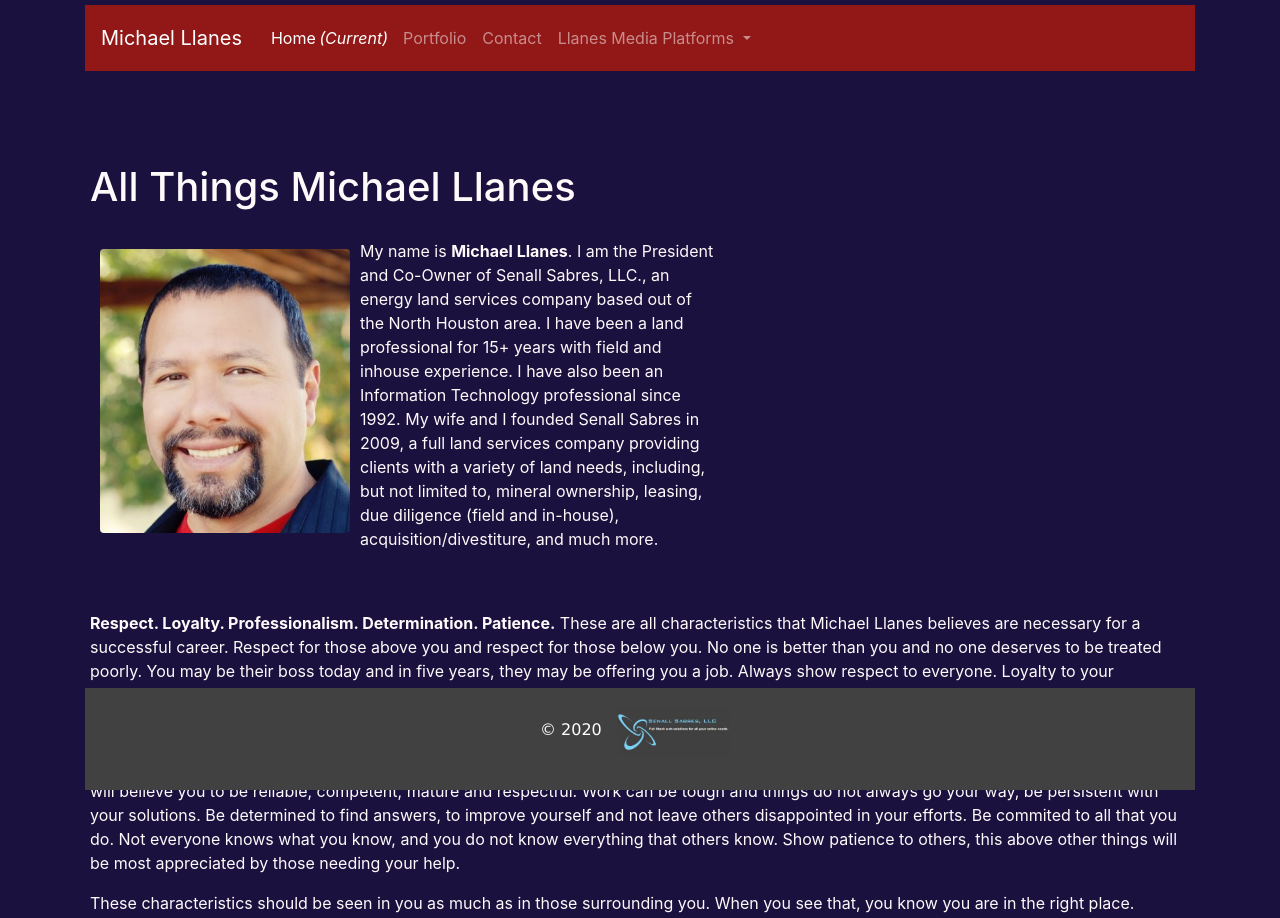
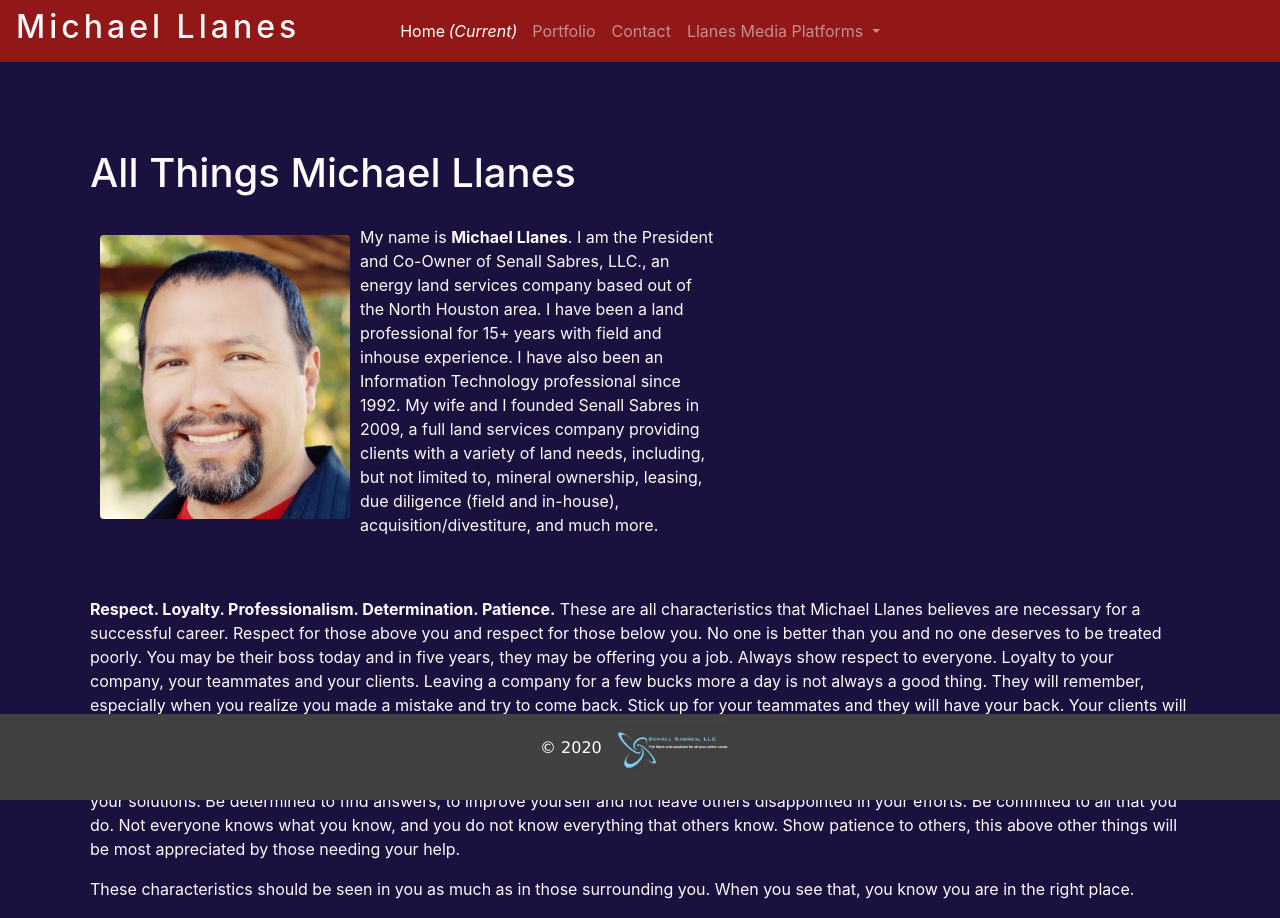
Before and after one commit to mrllanes/Portfolio, a plain HTML site: page index.html in a window 1280 px wide. Shown: the top 918 px of the page. Drawn offline with nearby package versions, Linux system fonts and the light colour scheme.

Commit message:
Rearange file structure, minor corrections to all html files.

```diff
--- /dev/null
+++ b/assets/style.css
@@ -0,0 +1,78 @@
+/*Stylesheet for the Michael Llanes Portfolio site*/
+/*As Bootstrap was used for this site, only small minor changes were made here.
+All other stylings are pulled from the default Bootstrap v4.5 stylesheet*/
+
+/*Semantic definitions*/
+body {
+  background-color: rgb(26, 17, 63);
+  color: snow;
+  min-height: 100vh;
+}
+
+span {
+  font-style: italic;
+}
+
+nav {
+  color: white;
+}
+
+div {
+  padding: 5px;
+}
+
+img {
+  margin: 10px;
+}
+
+/* Definitions for the Footer */
+footer {
+  position: fixed;
+  left: 0;
+  bottom: 0;
+  width: 100%;
+  background-color: rgb(65, 65, 65);
+  clear: both;
+  font-family: "Lucida Sans", "Lucida Sans Regular", "Lucida Grande",
+    "Lucida Sans Unicode", Geneva, Verdana, sans-serif;
+  text-align: center;
+  color: white;
+  margin-top: 10px;
+}
+
+/*Class definitions*/
+.bg-light {
+  background-color: rgb(146, 24, 24) !important;
+}
+
+.sr-only {
+  position: relative;
+}
+
+.col-list {
+  border: 3px solid black;
+}
+
+.navbar .navbar-nav {
+  /* display: inline-block; */
+  float: none;
+  vertical-align: top;
+}
+
+.navbar .navbar-collapse {
+  text-align: center;
+}
+
+.navbar-center {
+  position: absolute;
+  left: 50%;
+  transform: translatex(-50%);
+}
+
+#name {
+  /* position: absolute; */
+  left: 25%;
+  /* transform: translatex(-25%); */
+  margin-right: 2px;
+  letter-spacing: 4px;
+}
--- a/index.html
+++ b/index.html
@@ -4,21 +4,20 @@
     <meta charset="UTF-8">
     <meta name="viewport" content="width=device-width, initial-scale=1.0">
     <link rel="stylesheet" href="https://cdn.jsdelivr.net/npm/bootstrap@4.5.3/dist/css/bootstrap.min.css" integrity="sha384-TX8t27EcRE3e/ihU7zmQxVncDAy5uIKz4rEkgIXeMed4M0jlfIDPvg6uqKI2xXr2" crossorigin="anonymous">
-    <link rel="stylesheet" href="style.css">
+    <link rel="stylesheet" href="./assets/style.css">
     <title>Michael Llanes</title>
 
 </head>
 <body>
 
 <!--Navigation Bar for all pages are the same-->
-    <div class="container">
-        <nav class="navbar navbar-expand-lg bg-light text-light navbar-dark">
-            <a class="navbar-brand">Michael Llanes</a>
+    <nav class="navbar navbar-expand-lg bg-light text-light navbar-dark text-center">
+        <h2 class="text-center" id="name">Michael Llanes</h2>
         <button class="navbar-toggler" type="button" data-toggle="collapse" data-target="#navbarNavDropdown" aria-controls="navbarNavDropdown" aria-expanded="false" aria-label="Toggle navigation">
             <span class="navbar-toggler-icon"></span>
         </button>
         <div class="collapse navbar-collapse" id="navbarNavDropdown">
-                <ul class="navbar-nav">
+            <ul class="navbar-nav navbar-center">
                 <li class="nav-item active">
                     <a class="nav-link" href="index.html">Home <span class="sr-only">(Current)</span></a>
                 </li>
@@ -44,7 +43,6 @@
             </ul>
         </div>
     </nav>
-    </div>
 
     <br>
     <br>
@@ -61,7 +59,7 @@
         <!--Second Row for Main image and quick description-->
         <div class="row">
             <div class="col-7">
-                <p><img src="images/Llanes.png" width="250px" alt="Michael Llanes Headshot" class="rounded" style="float: left;">My name is <strong>Michael Llanes</strong>. I am the President and Co-Owner of Senall Sabres, LLC., an energy land services company based out of the North Houston area.  I have been a land professional for 15+ years with field and inhouse experience. I have also been an Information Technology professional since 1992.  My wife and I founded Senall Sabres in 2009, a full land services company providing clients with a variety of land needs, including, but not limited to, mineral ownership, leasing, due diligence (field and in-house), acquisition/divestiture, and much more.</p>
+                <p><img src="./assets/images/Llanes.png" width="250px" alt="Michael Llanes Headshot" class="rounded" style="float: left;">My name is <strong>Michael Llanes</strong>. I am the President and Co-Owner of Senall Sabres, LLC., an energy land services company based out of the North Houston area.  I have been a land professional for 15+ years with field and inhouse experience. I have also been an Information Technology professional since 1992.  My wife and I founded Senall Sabres in 2009, a full land services company providing clients with a variety of land needs, including, but not limited to, mineral ownership, leasing, due diligence (field and in-house), acquisition/divestiture, and much more.</p>
             </div>
         </div>
         <br>
@@ -112,17 +110,11 @@
         </div>
     </div>
 
-    <br>
-    <br>
 
     <!--Footer Area, same for all pages. Sticky Footer applied and fixed-->
-    <div class="fixed-bottom">
-        <div class="container">
-            <footer class="navbar justify-content-center">
-                    <p>&copy; 2020 <img src="images/sslogo.jpg" class="rounded" height="50px"></p>
+    <footer class="justify-content-center">
+        <p>&copy; 2020 <img src="./assets/images/sslogo.jpg" class="rounded" height="50px"></p>
     </footer>
-        </div>
-    </div>
 
     <!--Bootstrap Script source links-->
     <script src="https://code.jquery.com/jquery-3.5.1.slim.min.js" integrity="sha384-DfXdz2htPH0lsSSs5nCTpuj/zy4C+OGpamoFVy38MVBnE+IbbVYUew+OrCXaRkfj" crossorigin="anonymous"></script>
--- a/style.css
+++ /dev/null
@@ -1,52 +0,0 @@
-
-/*Stylesheet for the Michael Llanes Portfolio site*/
-/*As Bootstrap was used for this site, only small minor changes were made here.
-All other stylings are pulled from the default Bootstrap v4.5 stylesheet*/
-
-/*Semantic definitions*/
-body {
-    background-color: rgb(26, 17, 63);
-    color: snow;
-    min-height: 100vh;
-}
-
-span {
-    font-style: italic;
-}
-
-nav {
-    color: white;
-}
-
-div {
-    padding: 5px;
-}
-
-img {
-    margin: 10px;
-}
-
-
-/* Definitions for the Footer */
-footer {
-    background-color: rgb(65, 65, 65);
-    clear: both;
-    font-family: 'Lucida Sans', 'Lucida Sans Regular', 'Lucida Grande', 'Lucida Sans Unicode', Geneva, Verdana, sans-serif;
-    text-align: center;
-    color: white;
-    height: ;
-}
-
-
-/*Class definitions*/
-.bg-light {
-    background-color: rgb(146, 24, 24) !important;
-}
-
-.sr-only {
-    position: relative;
-}
-
-.col-list {
-    border: 3px solid black;
-}
```
Also changed, not shown: contact.html (+8 -14 lines), portfolio.html (+8 -14 lines), assets/images/Llanes.png (renamed from images/Llanes.png), assets/images/background1.jpg (renamed from images/background1.jpg), assets/images/sslogo.jpg (renamed from images/sslogo.jpg). Lines whose indentation alone changed are shown as unchanged.
